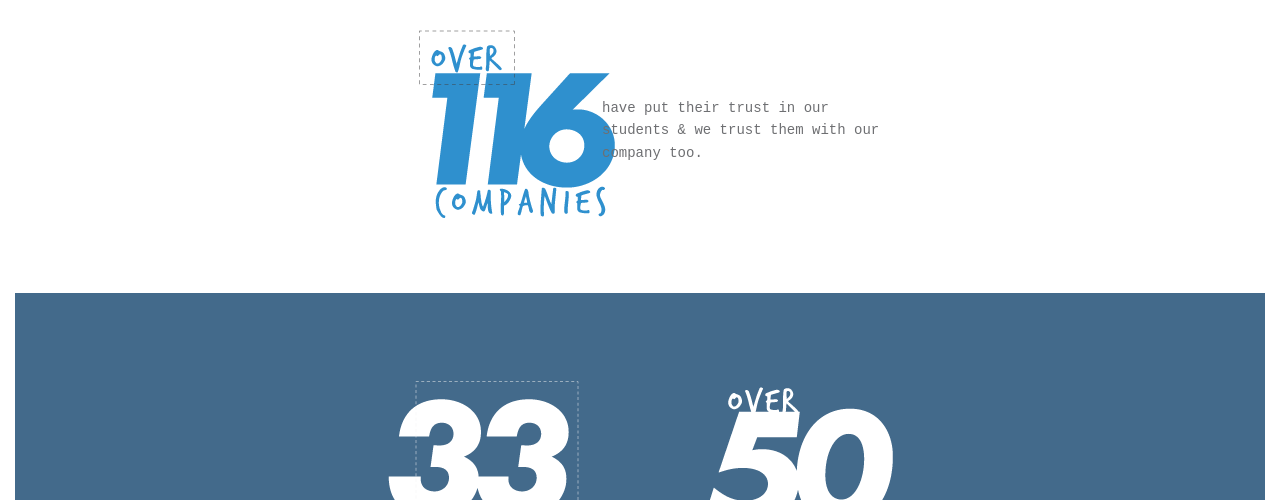
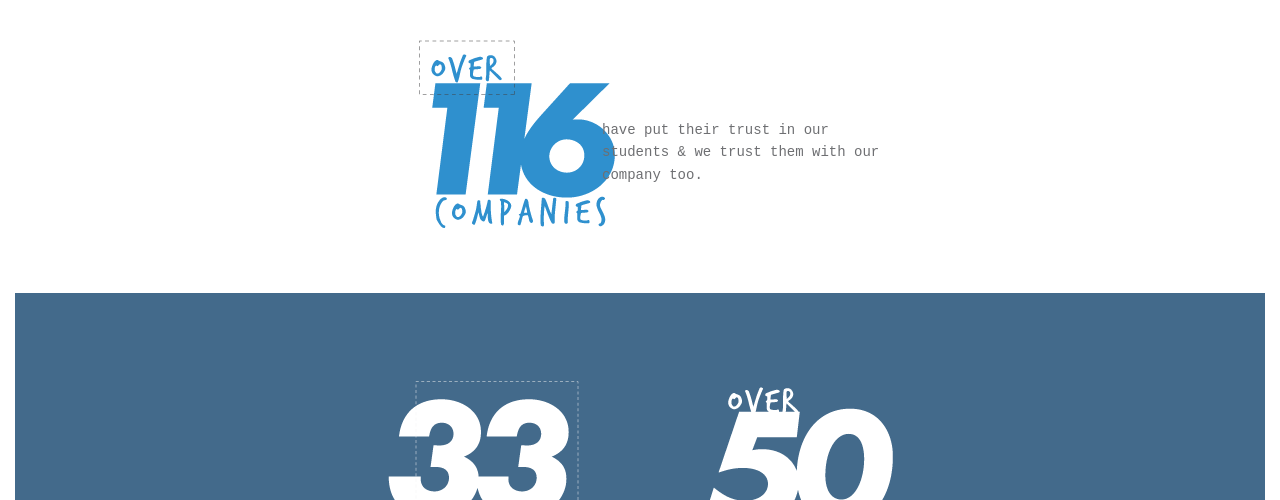
Before and after one commit to brittjs/student-outcomes, a plain HTML site: page index.html in a window 1280 px wide. Shown: the part 4494-4994 px from the top of the page. Drawn offline with nearby package versions, Linux system fonts and the light colour scheme.

Commit message:
116 section

```diff
--- a/css/style.css
+++ b/css/style.css
@@ -371,7 +371,7 @@
   justify-content: center;
   align-items: center;*/
   background-color: #ffffff;
-  height: 593px;
+  min-height: 593px;
 }
 
 #companies p {
@@ -440,13 +440,13 @@
 
 #over116 img {
   float: left;
-  margin-top: 20px;
+  margin-top: 30px;
 }
 
 #over116 p {
   position: absolute;
   margin-left: 210px;
-  padding-top: 100px;
+  padding-top: 122px;
   color: #6e6f72;
   width: 300px;
 }
--- a/index.html
+++ b/index.html
@@ -190,11 +190,14 @@
           </div>
         </div>
 
-
-      <div id="over116">
-        <img src="images/over116.png" />
-        <p>have put their trust in our<br>students &amp; we trust them with our<br>company too.</p>
-      </div>
+        <div class="row">
+        <div class="col-md-6 col-md-offset-3">
+        <div id="over116">
+          <img src="images/over116.png" />
+          <p>have put their trust in our<br>students &amp; we trust them with our<br>company too.</p>
+        </div>
+        </div>
+        </div>
 
       </div>
     </div>
```
